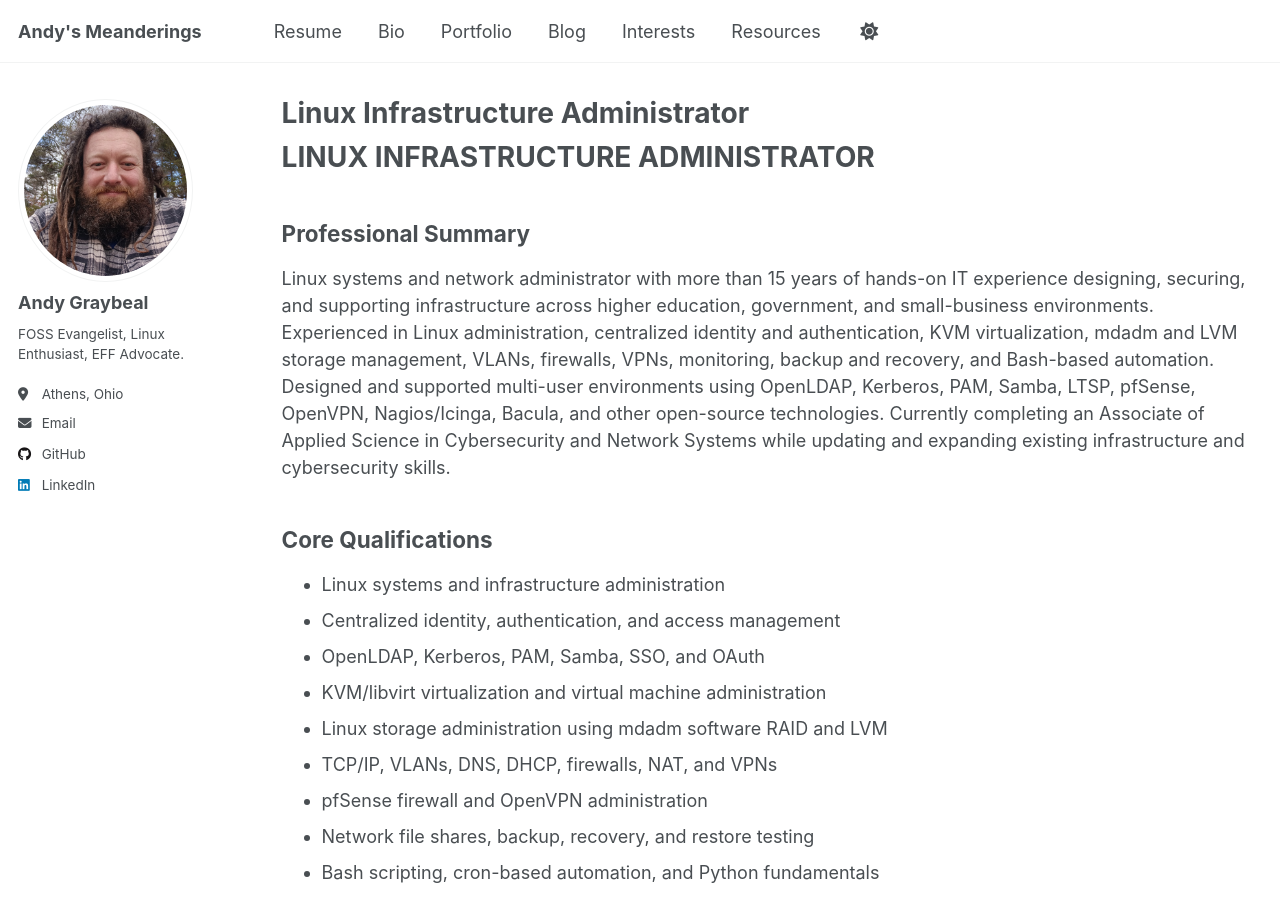
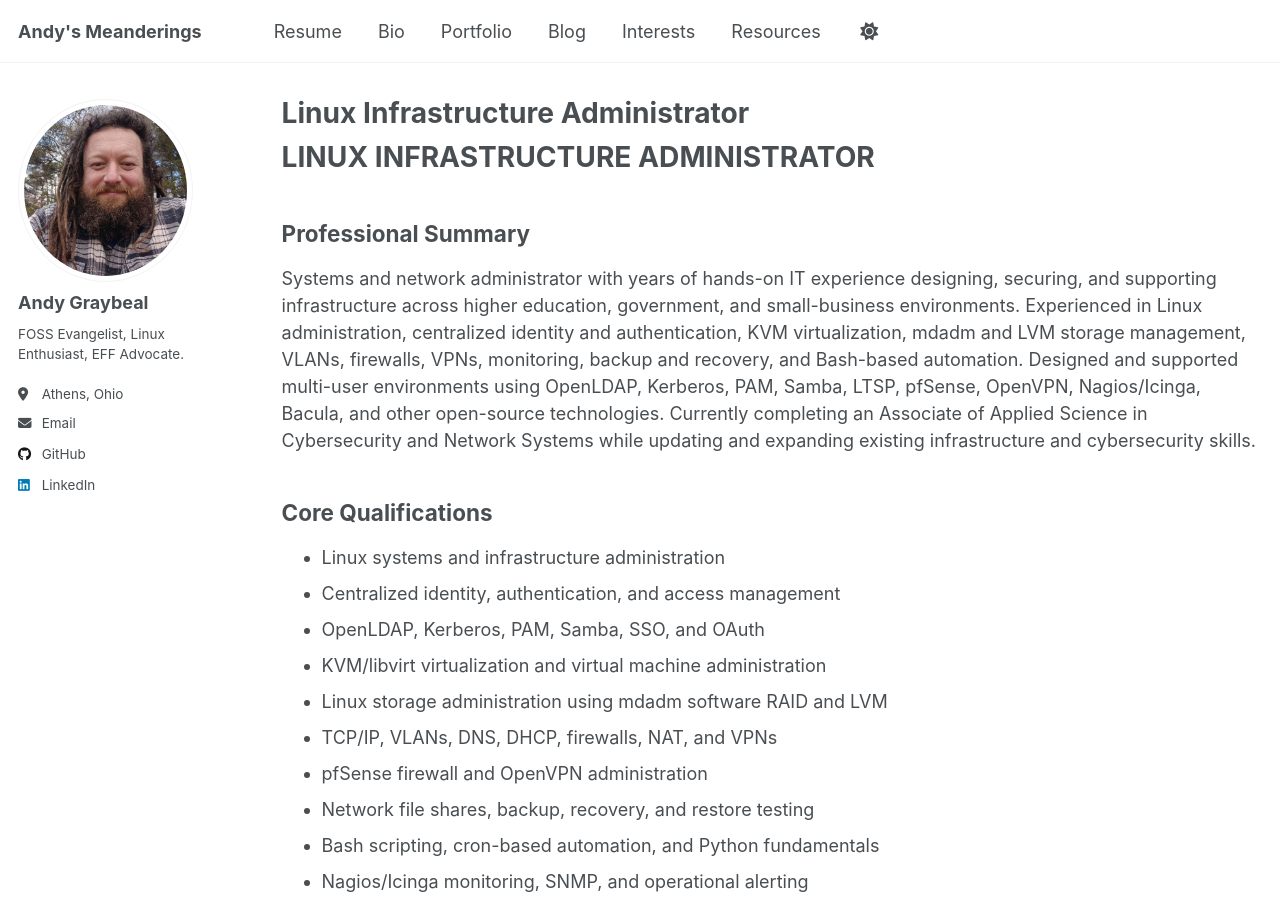
Before and after one commit to andy-graybeal/andy-graybeal.github.io, a Jekyll site: the page built from _pages/resume_02.md, in a window 1280 px wide and 900 px high. Built offline with Jekyll 4.4.1, drawn with Linux system fonts in a browser that asks for light colours; a script that is not in the unit is left out.

Commit message:
Update resume_02.md

```diff
--- a/_pages/resume_02.md
+++ b/_pages/resume_02.md
@@ -13,7 +13,7 @@ redirect_from:
 
 ## Professional Summary
 
-Linux systems and network administrator with more than 15 years of hands-on IT experience designing, securing, and supporting infrastructure across higher education, government, and small-business environments. Experienced in Linux administration, centralized identity and authentication, KVM virtualization, mdadm and LVM storage management, VLANs, firewalls, VPNs, monitoring, backup and recovery, and Bash-based automation. Designed and supported multi-user environments using OpenLDAP, Kerberos, PAM, Samba, LTSP, pfSense, OpenVPN, Nagios/Icinga, Bacula, and other open-source technologies. Currently completing an Associate of Applied Science in Cybersecurity and Network Systems while updating and expanding existing infrastructure and cybersecurity skills.
+Systems and network administrator with years of hands-on IT experience designing, securing, and supporting infrastructure across higher education, government, and small-business environments. Experienced in Linux administration, centralized identity and authentication, KVM virtualization, mdadm and LVM storage management, VLANs, firewalls, VPNs, monitoring, backup and recovery, and Bash-based automation. Designed and supported multi-user environments using OpenLDAP, Kerberos, PAM, Samba, LTSP, pfSense, OpenVPN, Nagios/Icinga, Bacula, and other open-source technologies. Currently completing an Associate of Applied Science in Cybersecurity and Network Systems while updating and expanding existing infrastructure and cybersecurity skills.
 
 ## Core Qualifications
 
```
